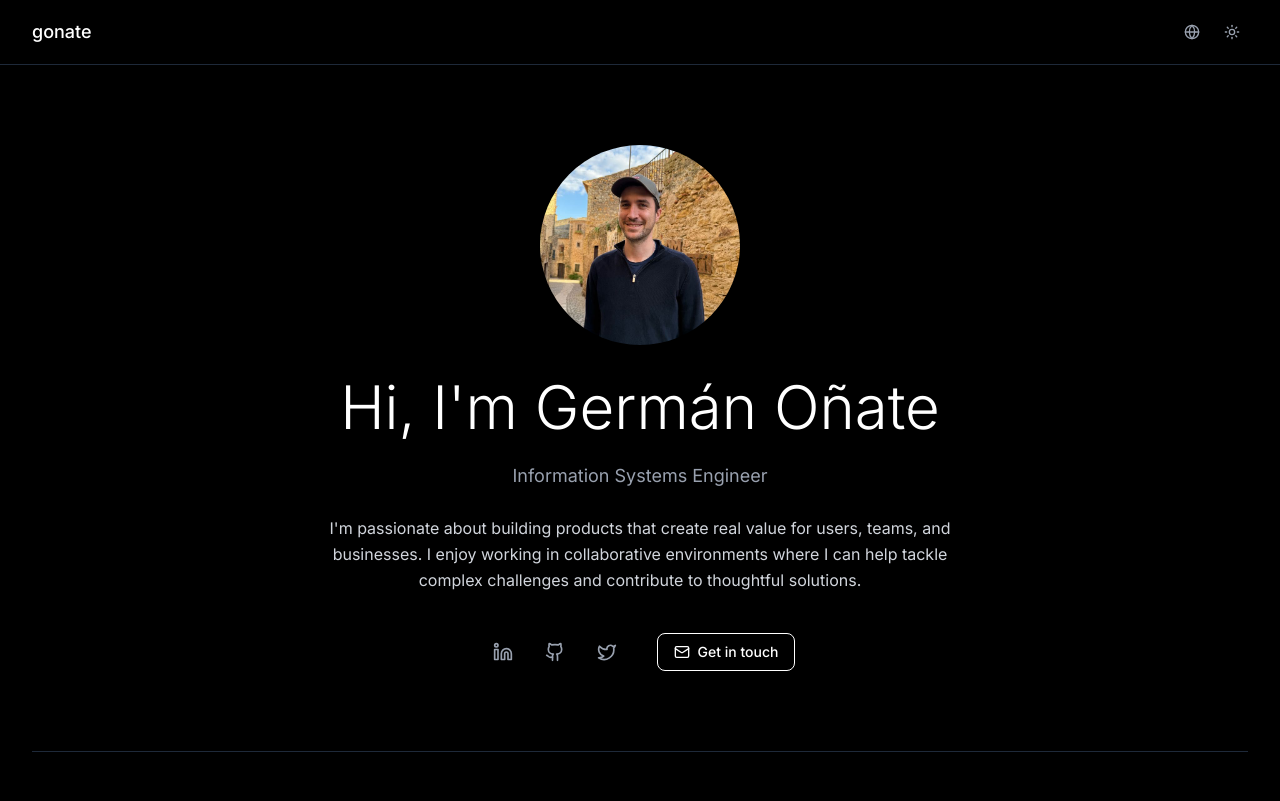
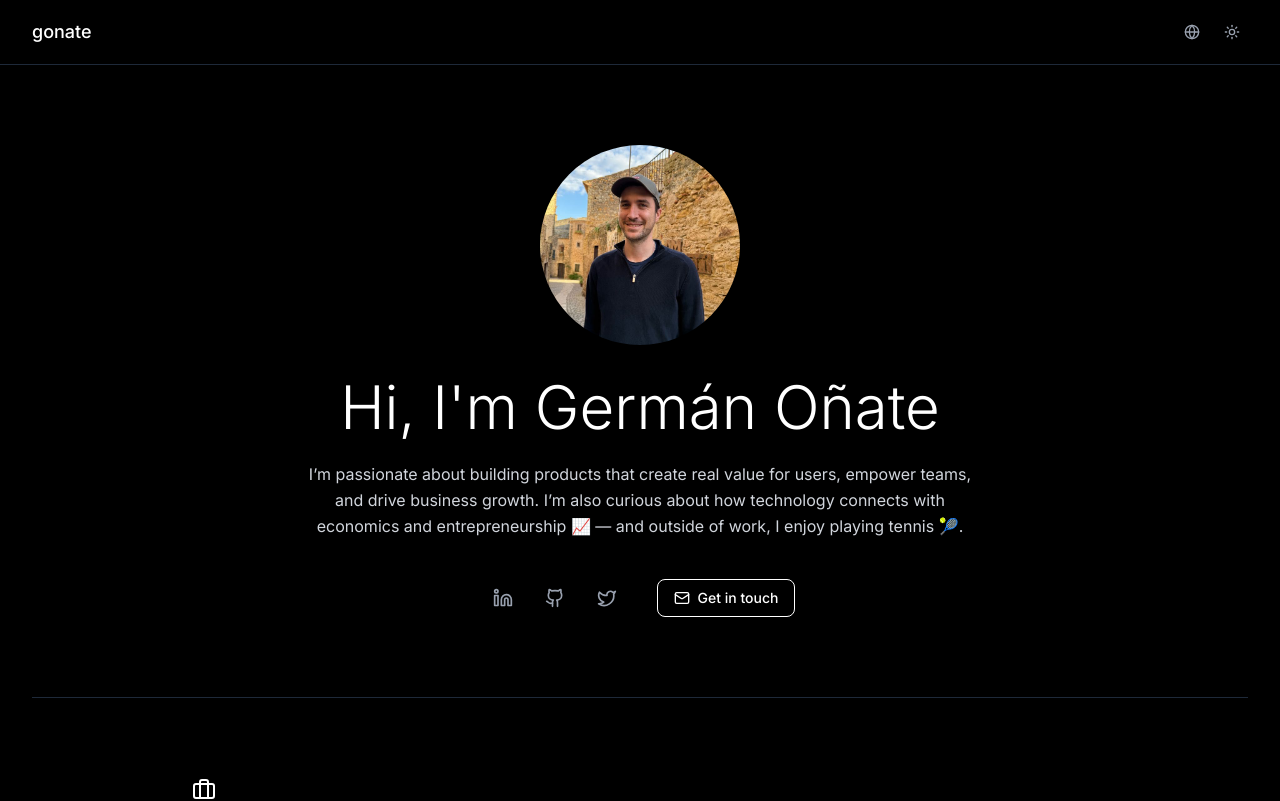
Before and after one commit to germanonate/portfolio, a Next.js app: page / in a window 1280 px wide. Shown: the top 801 px of the page. Built offline with nearby package versions, Linux system fonts and the light colour scheme.

Commit message:
updating summary

```diff
--- a/components/hero.tsx
+++ b/components/hero.tsx
@@ -45,8 +45,6 @@ export function Hero() {
           <div className="space-y-6 max-w-2xl">
             <h1 className="text-4xl sm:text-5xl lg:text-6xl font-light text-black dark:text-white">{t("greeting")}</h1>
 
-            <p className="text-lg text-gray-600 dark:text-gray-400 leading-relaxed">{t("role")}</p>
-
             <p className="text-base text-gray-700 dark:text-gray-300 leading-relaxed">{t("summary")}</p>
 
             {/* Social Media Links */}
--- a/contexts/language-context.tsx
+++ b/contexts/language-context.tsx
@@ -13,9 +13,8 @@ interface LanguageContextType {
 const translations = {
   en: {
     greeting: "Hi, I'm Germán Oñate",
-    role: "Information Systems Engineer",
     summary:
-      "I'm passionate about building products that create real value for users, teams, and businesses. I enjoy working in collaborative environments where I can help tackle complex challenges and contribute to thoughtful solutions.",
+      "I’m passionate about building products that create real value for users, empower teams, and drive business growth. I’m also curious about how technology connects with economics and entrepreneurship 📈 — and outside of work, I enjoy playing tennis 🎾.",
     experience: "Experience",
     toggleLanguage: "Cambiar a Español",
     present: "Present",
@@ -24,9 +23,8 @@ const translations = {
   },
   es: {
     greeting: "Hola, soy Germán Oñate",
-    role: "Ingeniero en Sistemas de Información",
     summary:
-      "Me apasiona construir productos que generen valor real para usuarios, equipos y empresas. Disfruto trabajar en entornos colaborativos donde puedo ayudar a abordar desafíos complejos y contribuir a soluciones reflexivas.",
+      "Me apasiona construir productos que generen un impacto real en los usuarios, potencien a los equipos y contribuyan al crecimiento del negocio. También me interesa cómo la tecnología se conecta con la economía y el emprendimiento 📈 — y fuera del trabajo disfruto del tenis 🎾.",
     experience: "Experiencia",
     toggleLanguage: "Switch to English",
     present: "Presente",
```
